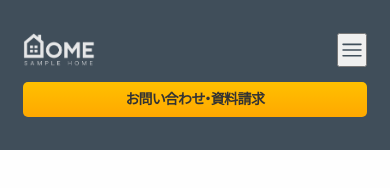
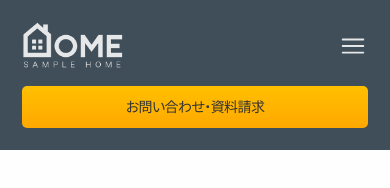
Before and after one commit to minierparedes/housebuilder, a website: page src/index.html in a window 390 px wide. Drawn offline with Linux system fonts and the light colour scheme.

Commit message:
fix(component): issue with screen under 390px

```diff
--- a/src/css/components/header.css
+++ b/src/css/components/header.css
@@ -11,7 +11,7 @@
   flex-direction: column;
   justify-content: center;
   display: flex;
-  row-gap: 15px;
+  row-gap: 16px;
 }
 
 .header-container {
@@ -25,14 +25,15 @@
 }
 
 .header-logo-mobile {
-  width: var(--size-7xl);
+  width: 6.38rem;
   height: auto;
 }
 
 .hamburger-btn {
   width: var(--size-3xl);
   height: auto;
-  color: var(--clr-gray800);
+  color: #e6e7e8;
+  background-color: #404e5a;
 }
 
 .contact-btn-container {
@@ -43,9 +44,9 @@
 }
 
 .contact-btn {
-  padding: 7px 18px;
+  padding: 0.66rem 1.5rem;
   font-size: var(--size-sm);
-  font-weight: 800;
+  font-weight: 500;
   color: var(--clr-contact-btn-text);
   letter-spacing: -0.6px;
 }
--- a/src/css/reset.css
+++ b/src/css/reset.css
@@ -49,6 +49,18 @@ button,
 input,
 label {
   line-height: 1.1;
+}
+
+/* Reset all default styles */
+button {
+  margin: 0;
+  padding: 0;
+  font: inherit;
+  color: inherit;
+  border: none;
+  background: none;
+  cursor: pointer;
+  outline: none; /* Remove outline on focus */
 }
 
 /* Balance text wrapping on headings */
--- a/src/css/utils.css
+++ b/src/css/utils.css
@@ -16,9 +16,9 @@
 }
 
 /* xxs */
-@media screen and (min-width: 390px) {
+@media screen and (max-width: 400px) {
   .container {
-    max-width: 360px;
+    max-width: 93%;
     min-height: 150px;
     margin: 0 auto;
     padding-right: 0.5rem;
```
